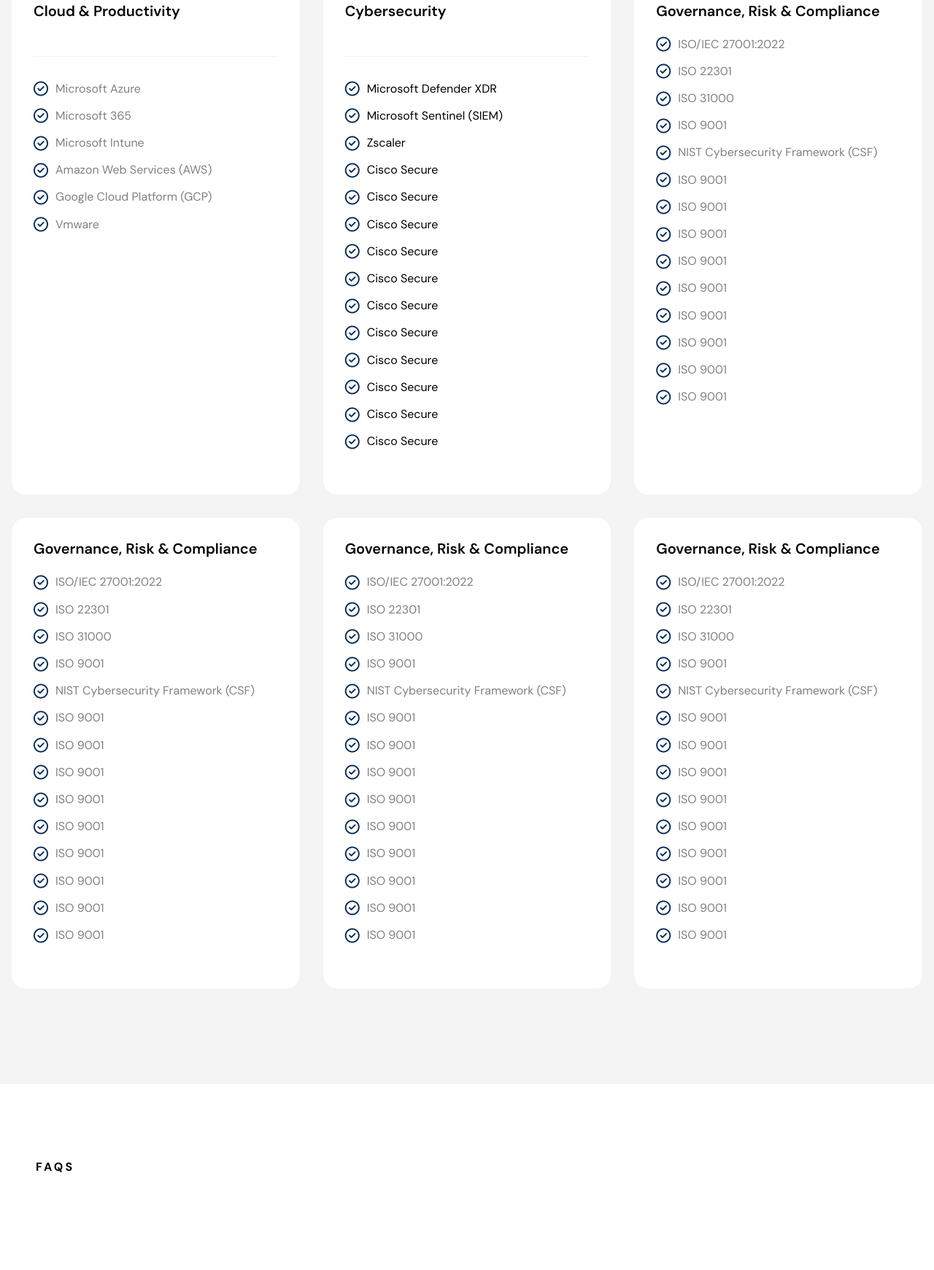
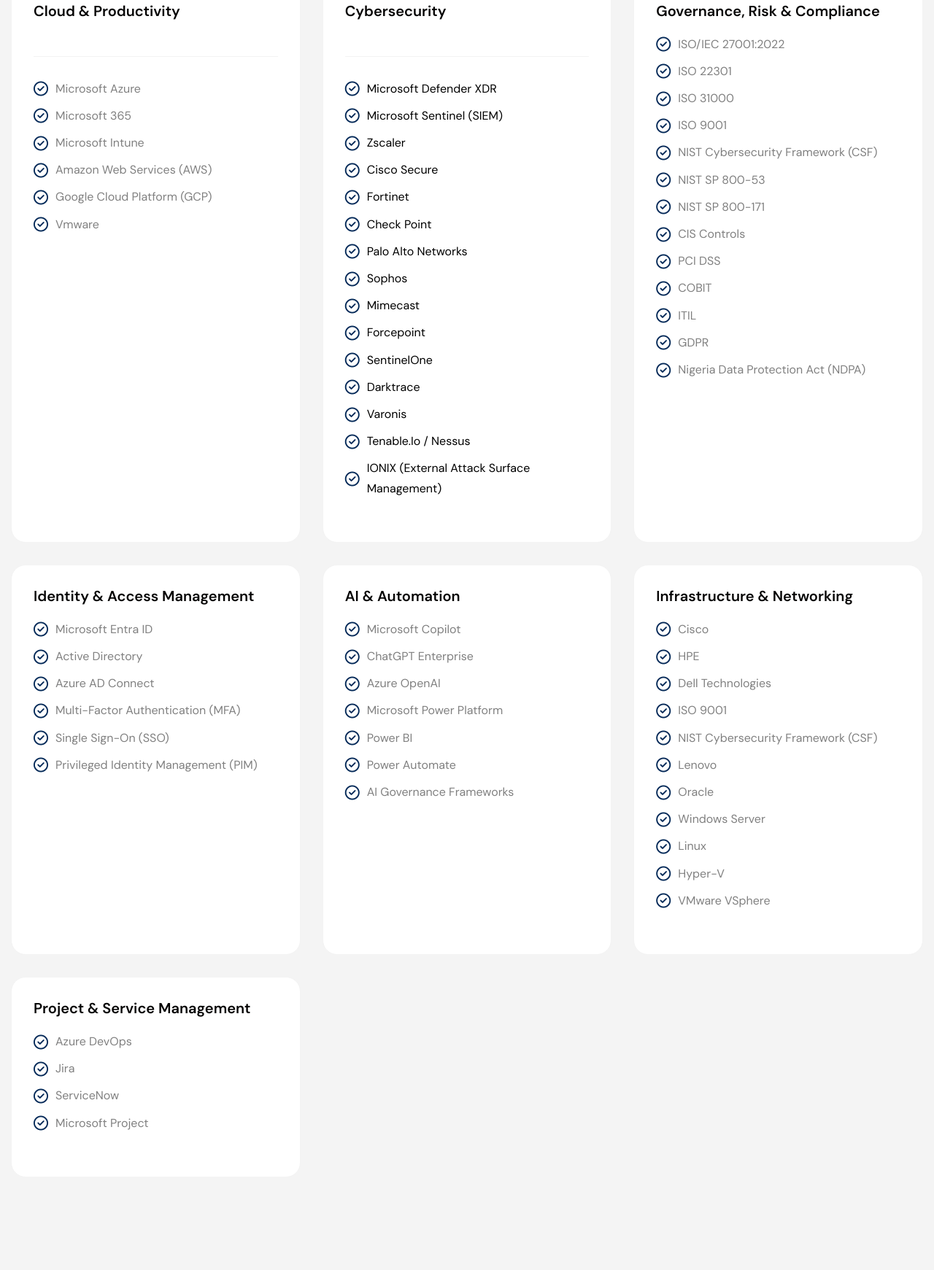
Before and after one commit to Aminvi/ABIRYVA, a plain HTML site: page index.html in a window 1280 px wide. Shown: the part 5941-7682 px from the top of the page at 73% size. Drawn offline with Linux system fonts and the light colour scheme.

Commit message:
Update index.html

```diff
--- a/index.html
+++ b/index.html
@@ -18,13 +18,7 @@ content="Abiryva Technology Limited provides cybersecurity, AI, cloud computing,
 	<!-- Page Title -->
     <title>Cybersecurity & Technology Consulting | Abiryva Technology Limited</title>
 	<!-- Favicon Icon -->
-	<link rel="icon" href="/favicon.ico" sizes="any">
-<link rel="icon" type="image/png" sizes="32x32" href="/favicon-32x32.png">
-<link rel="icon" type="image/png" sizes="16x16" href="/favicon-16x16.png">
-<link rel="apple-touch-icon" href="/apple-touch-icon.png">
-<link rel="manifest" href="/site.webmanifest">
-<meta name="theme-color" content="#0f172a">
-
+	<link rel="shortcut icon" type="image/x-icon" href="images/favicon.png">
 	<!-- Google Fonts Css-->
 	<link rel="preconnect" href="https://fonts.googleapis.com/">
     <link rel="preconnect" href="https://fonts.gstatic.com/" crossorigin>
@@ -94,7 +88,7 @@ content="Abiryva Technology Limited provides cybersecurity, AI, cloud computing,
                                         <li class="nav-item"><a class="nav-link" href="404.html">404</a></li>
                                     </ul> -->
                                 </li>
-                                <li class="nav-item highlighted-menu"><a class="nav-link" href="">Contact Us</a></li>
+                                <li class="nav-item highlighted-menu"><a class="nav-link" href="contact.html">Contact Us</a></li>
                             </ul>
                         </div>
                         <!-- Header Btn Start -->
@@ -935,16 +929,17 @@ content="Abiryva Technology Limited provides cybersecurity, AI, cloud computing,
                                     <li>Microsoft Sentinel (SIEM) </li>
                                     <li>Zscaler</li>
                                     <li>Cisco Secure</li>
-                                    <li>Cisco Secure</li>
-                                    <li>Cisco Secure</li>
-                                    <li>Cisco Secure</li>
-                                    <li>Cisco Secure</li>
-                                    <li>Cisco Secure</li>
-                                    <li>Cisco Secure</li>
-                                    <li>Cisco Secure</li>
-                                    <li>Cisco Secure</li>
-                                    <li>Cisco Secure</li>
-                                    <li>Cisco Secure</li>
+                                    <li>Fortinet </li>
+                                    <li>Check Point</li>
+                                    <li>Palo Alto Networks</li>
+                                    <li>Sophos </li>
+                                    <li>Mimecast</li>
+                                    <li>Forcepoint</li>
+                                    <li>SentinelOne</li>
+                                    <li>Darktrace</li>
+                                    <li>Varonis </li>
+                                    <li>Tenable.io / Nessus</li>
+                                    <li>IONIX (External Attack Surface Management) </li>
                                 </ul>
                             </div>
                             <!-- Pricing List End -->
@@ -981,15 +976,15 @@ content="Abiryva Technology Limited provides cybersecurity, AI, cloud computing,
                                     <li>ISO 31000</li>
                                     <li>ISO 9001 </li>
                                     <li>NIST Cybersecurity Framework (CSF) </li>
-                                      <li>ISO 9001 </li>
-                                        <li>ISO 9001 </li>
-                                          <li>ISO 9001 </li>
-                                            <li>ISO 9001 </li>
-                                              <li>ISO 9001 </li>
-                                                <li>ISO 9001 </li>
-                                                  <li>ISO 9001 </li>
-                                                    <li>ISO 9001 </li>
-                                                      <li>ISO 9001 </li>
+                                      <li>NIST SP 800-53</li>
+                                        <li>NIST SP 800-171</li>
+                                          <li>CIS Controls </li>
+                                            <li>PCI DSS</li>
+                                              <li>COBIT</li>
+                                                <li>ITIL</li>
+                                                  <li>GDPR</li>
+                                                    <li>Nigeria Data Protection Act (NDPA) </li>
+
                                 </ul>
                             </div>
                             <!-- Pricing List End -->
@@ -1013,27 +1008,20 @@ content="Abiryva Technology Limited provides cybersecurity, AI, cloud computing,
                         <div class="pricing-body">
                             <!-- Pricing List Title Start -->
                             <div class="pricing-list-title">
-                                <h3>Governance, Risk & Compliance</h3>
+                                <h3>Identity & Access Management</h3>
                             </div>
                             <!-- Pricing List Title End -->
 
                             <!-- Pricing List Start -->
                             <div class="pricing-list">
                                 <ul>
-                                    <li>ISO/IEC 27001:2022</li>
-                                    <li>ISO 22301</li>
-                                    <li>ISO 31000</li>
-                                    <li>ISO 9001 </li>
-                                    <li>NIST Cybersecurity Framework (CSF) </li>
-                                      <li>ISO 9001 </li>
-                                        <li>ISO 9001 </li>
-                                          <li>ISO 9001 </li>
-                                            <li>ISO 9001 </li>
-                                              <li>ISO 9001 </li>
-                                                <li>ISO 9001 </li>
-                                                  <li>ISO 9001 </li>
-                                                    <li>ISO 9001 </li>
-                                                      <li>ISO 9001 </li>
+                                    <li>Microsoft Entra ID </li>
+                                    <li>Active Directory</li>
+                                    <li>Azure AD Connect </li>
+                                    <li>Multi-Factor Authentication (MFA) </li>
+                                    <li>Single Sign-On (SSO)</li>
+                                      <li>Privileged Identity Management (PIM)</li>
+
                                 </ul>
                             </div>
                             <!-- Pricing List End -->
@@ -1057,27 +1045,21 @@ content="Abiryva Technology Limited provides cybersecurity, AI, cloud computing,
                         <div class="pricing-body">
                             <!-- Pricing List Title Start -->
                             <div class="pricing-list-title">
-                                <h3>Governance, Risk & Compliance</h3>
+                                <h3>AI & Automation</h3>
                             </div>
                             <!-- Pricing List Title End -->
 
                             <!-- Pricing List Start -->
                             <div class="pricing-list">
                                 <ul>
-                                    <li>ISO/IEC 27001:2022</li>
-                                    <li>ISO 22301</li>
-                                    <li>ISO 31000</li>
-                                    <li>ISO 9001 </li>
-                                    <li>NIST Cybersecurity Framework (CSF) </li>
-                                      <li>ISO 9001 </li>
-                                        <li>ISO 9001 </li>
-                                          <li>ISO 9001 </li>
-                                            <li>ISO 9001 </li>
-                                              <li>ISO 9001 </li>
-                                                <li>ISO 9001 </li>
-                                                  <li>ISO 9001 </li>
-                                                    <li>ISO 9001 </li>
-                                                      <li>ISO 9001 </li>
+                                    <li>Microsoft Copilot </li>
+                                    <li>ChatGPT Enterprise</li>
+                                    <li>Azure OpenAI</li>
+                                    <li>Microsoft Power Platform </li>
+                                    <li>Power BI</li>
+                                      <li>Power Automate </li>
+                                        <li>AI Governance Frameworks </li>
+
                                 </ul>
                             </div>
                             <!-- Pricing List End -->
@@ -1101,27 +1083,25 @@ content="Abiryva Technology Limited provides cybersecurity, AI, cloud computing,
                         <div class="pricing-body">
                             <!-- Pricing List Title Start -->
                             <div class="pricing-list-title">
-                                <h3>Governance, Risk & Compliance</h3>
+                                <h3>Infrastructure & Networking</h3>
                             </div>
                             <!-- Pricing List Title End -->
 
                             <!-- Pricing List Start -->
                             <div class="pricing-list">
                                 <ul>
-                                    <li>ISO/IEC 27001:2022</li>
-                                    <li>ISO 22301</li>
-                                    <li>ISO 31000</li>
+                                    <li>Cisco </li>
+                                    <li>HPE </li>
+                                    <li>Dell Technologies</li>
                                     <li>ISO 9001 </li>
                                     <li>NIST Cybersecurity Framework (CSF) </li>
-                                      <li>ISO 9001 </li>
-                                        <li>ISO 9001 </li>
-                                          <li>ISO 9001 </li>
-                                            <li>ISO 9001 </li>
-                                              <li>ISO 9001 </li>
-                                                <li>ISO 9001 </li>
-                                                  <li>ISO 9001 </li>
-                                                    <li>ISO 9001 </li>
-                                                      <li>ISO 9001 </li>
+                                      <li>Lenovo </li>
+                                        <li>Oracle  </li>
+                                          <li>Windows Server  </li>
+                                            <li>Linux  </li>
+                                              <li>Hyper-V </li>
+                                                <li>VMware vSphere </li>
+
                                 </ul>
                             </div>
                             <!-- Pricing List End -->
@@ -1135,7 +1115,42 @@ content="Abiryva Technology Limited provides cybersecurity, AI, cloud computing,
                     <!-- Pricing Box End -->
                 </div>
 
-
+                 <div class="col-lg-4 col-md-6">
+                    <!-- Pricing Box Start -->
+                    <div class="pricing-box wow fadeInUp" data-wow-delay="0.4s">
+                        <!-- Pricing Header Start -->
+
+                        <!-- Pricing Header End -->
+
+                        <!-- Pricing Box Body Start -->
+                        <div class="pricing-body">
+                            <!-- Pricing List Title Start -->
+                            <div class="pricing-list-title">
+                                <h3>Project & Service Management</h3>
+                            </div>
+                            <!-- Pricing List Title End -->
+
+                            <!-- Pricing List Start -->
+                            <div class="pricing-list">
+                                <ul>
+                                    <li>Azure DevOps</li>
+                                    <li>Jira </li>
+                                    <li>ServiceNow</li>
+                                    <li>Microsoft Project</li>
+
+
+                                </ul>
+                            </div>
+                            <!-- Pricing List End -->
+                        </div>
+                        <!-- Pricing Box Body End -->
+
+                        <!-- Pricing Button Start -->
+
+                        <!-- Pricing Button End -->
+                    </div>
+                    <!-- Pricing Box End -->
+                </div>
             </div>
         </div>
     </div>
```
